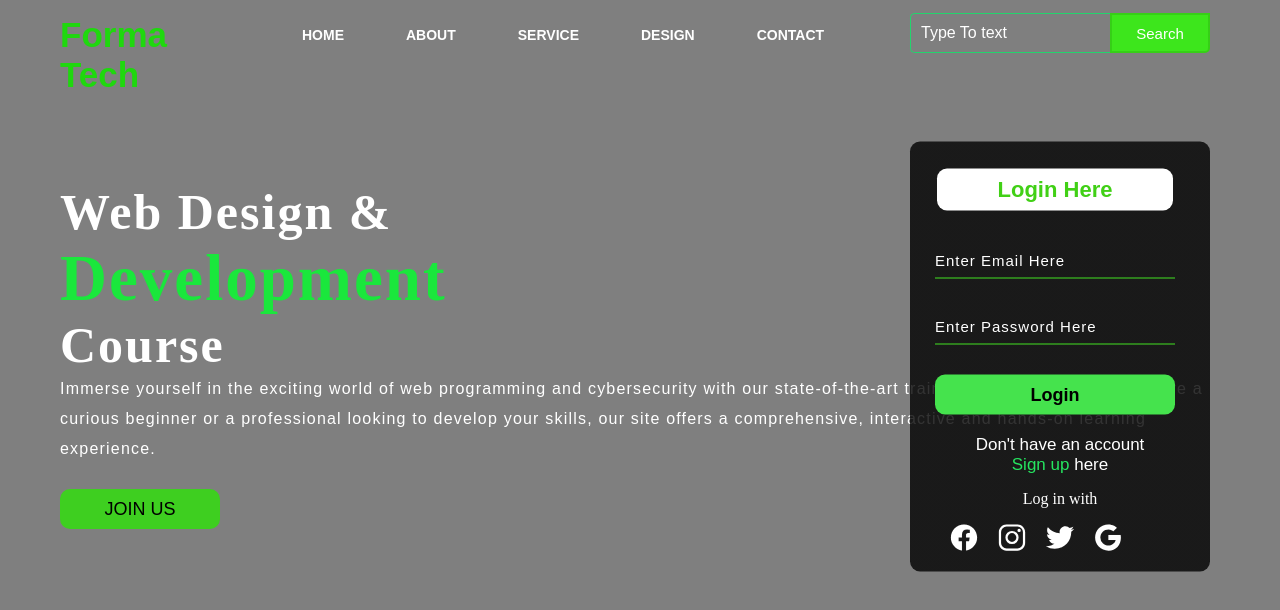
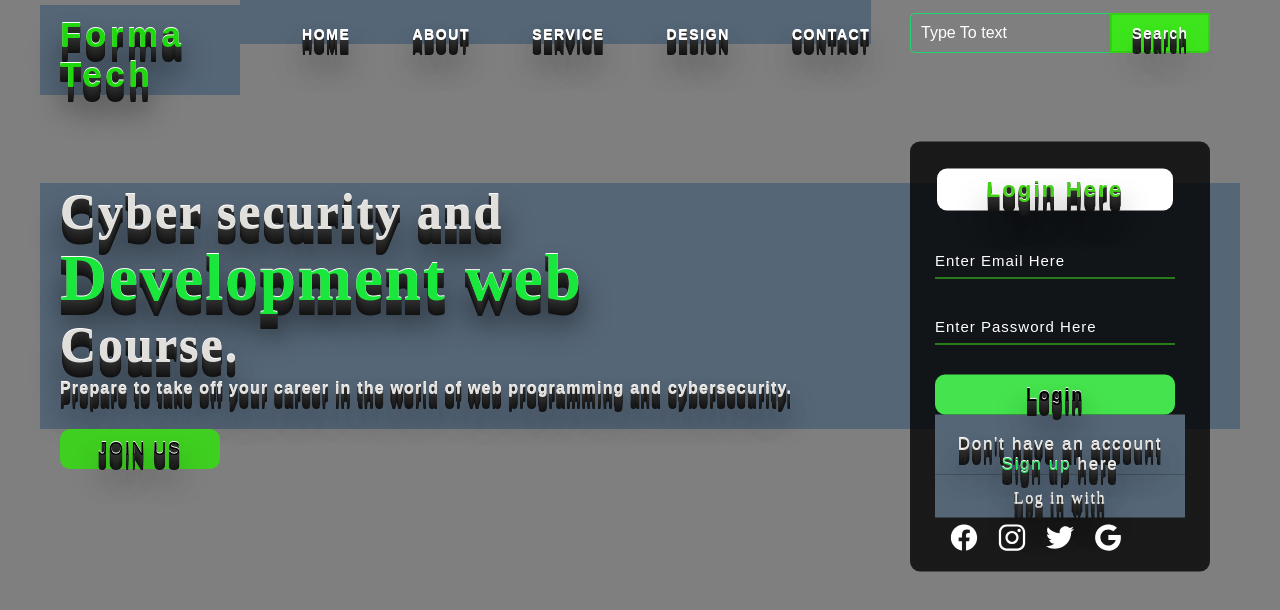
Before and after one commit to Prudent777/formatech, a plain HTML site: page Index.html in a window 1280 px wide. Drawn offline with nearby package versions, Linux system fonts and the light colour scheme.

Commit message:
CSS Change

```diff
--- a/Index.html
+++ b/Index.html
@@ -29,11 +29,11 @@
 
         </div>
         <div class="content">
-            <h1>Web Design & <br><span>Development</span> <br>Course</h1>
-            <p class="par">Immerse yourself in the exciting world of web programming
-                and cybersecurity with our state-of-the-art training platform.
-                 Whether you are a curious beginner or a professional looking to develop your skills,
-                  our site offers a comprehensive, interactive and hands-on learning experience.</p>
+            <h1>Cyber security and <br><span>Development web</span> <br>Course.</h1>
+            <p class="par">
+                <strong>Prepare to take off your career in the world of web programming and cybersecurity.</strong>
+
+            </p>
 
                 <button class="cn"><a href="#">JOIN US</a></button>
 
--- a/style.CSS
+++ b/style.CSS
@@ -208,7 +208,37 @@ ul li a:hover{
 .form input:focus{
     outline: none;
 }
+Ul{
+color: #e0dfdc;
+background-color: #567;
+letter-spacing: .1em;
+text-shadow: 0 -1px 0 #fff, 0 1px 0 #2e2e2e, 0 2px 0 #2c2c2c, 0 3px 0 #2a2a2a, 0 4px 0 #282828, 0 5px 0 #262626, 0 6px 0 #242424, 0 7px 0 #222, 0 8px 0 #202020, 0 9px 0 #1e1e1e, 0 10px 0 #1c1c1c, 0 11px 0 #1a1a1a, 0 12px 0 #181818, 0 13px 0 #161616, 0 14px 0 #141414, 0 15px 0 #121212, 0 22px 30px rgba(0, 0, 0, 0.9);
+}
+h1{
+    color: #e0dfdc;
+    background-color: #567;
+    letter-spacing: .1em;
+    text-shadow: 0 -1px 0 #fff, 0 1px 0 #2e2e2e, 0 2px 0 #2c2c2c, 0 3px 0 #2a2a2a, 0 4px 0 #282828, 0 5px 0 #262626, 0 6px 0 #242424, 0 7px 0 #222, 0 8px 0 #202020, 0 9px 0 #1e1e1e, 0 10px 0 #1c1c1c, 0 11px 0 #1a1a1a, 0 12px 0 #181818, 0 13px 0 #161616, 0 14px 0 #141414, 0 15px 0 #121212, 0 22px 30px rgba(0, 0, 0, 0.9);
+    }
+    h2{
+        color: #e0dfdc;
+        background-color: #567;
+        letter-spacing: .1em;
+        text-shadow: 0 -1px 0 #fff, 0 1px 0 #2e2e2e, 0 2px 0 #2c2c2c, 0 3px 0 #2a2a2a, 0 4px 0 #282828, 0 5px 0 #262626, 0 6px 0 #242424, 0 7px 0 #222, 0 8px 0 #202020, 0 9px 0 #1e1e1e, 0 10px 0 #1c1c1c, 0 11px 0 #1a1a1a, 0 12px 0 #181818, 0 13px 0 #161616, 0 14px 0 #141414, 0 15px 0 #121212, 0 22px 30px rgba(0, 0, 0, 0.9);
+        }
 
+        button{
+            color: #e0dfdc;
+            background-color: #567;
+            letter-spacing: .1em;
+            text-shadow: 0 -1px 0 #fff, 0 1px 0 #2e2e2e, 0 2px 0 #2c2c2c, 0 3px 0 #2a2a2a, 0 4px 0 #282828, 0 5px 0 #262626, 0 6px 0 #242424, 0 7px 0 #222, 0 8px 0 #202020, 0 9px 0 #1e1e1e, 0 10px 0 #1c1c1c, 0 11px 0 #1a1a1a, 0 12px 0 #181818, 0 13px 0 #161616, 0 14px 0 #141414, 0 15px 0 #121212, 0 22px 30px rgba(0, 0, 0, 0.9);
+            }
+            p{
+                color: #e0dfdc;
+                background-color: #567;
+                letter-spacing: .1em;
+                text-shadow: 0 -1px 0 #fff, 0 1px 0 #2e2e2e, 0 2px 0 #2c2c2c, 0 3px 0 #2a2a2a, 0 4px 0 #282828, 0 5px 0 #262626, 0 6px 0 #242424, 0 7px 0 #222, 0 8px 0 #202020, 0 9px 0 #1e1e1e, 0 10px 0 #1c1c1c, 0 11px 0 #1a1a1a, 0 12px 0 #181818, 0 13px 0 #161616, 0 14px 0 #141414, 0 15px 0 #121212, 0 22px 30px rgba(0, 0, 0, 0.9);
+                }
 ::placeholder{
     color: #fff;
     font-family: Arial;
```
